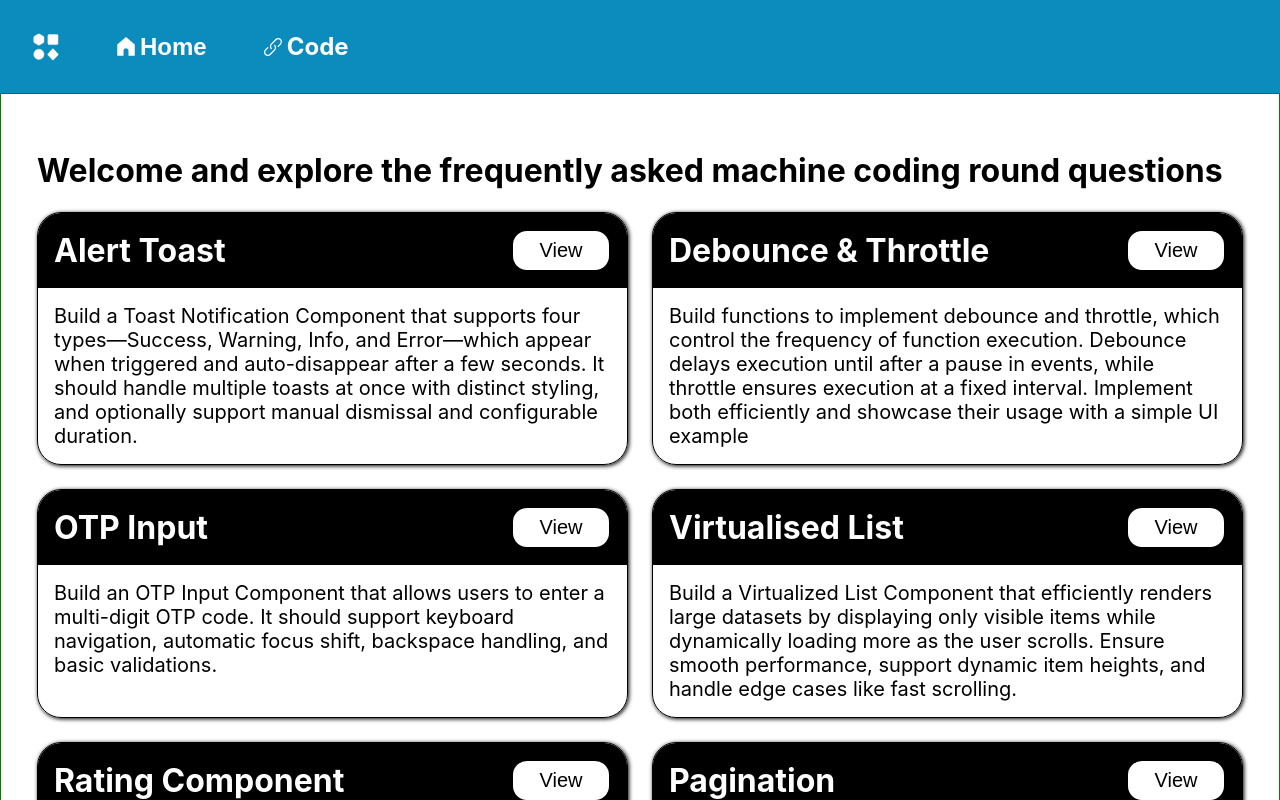
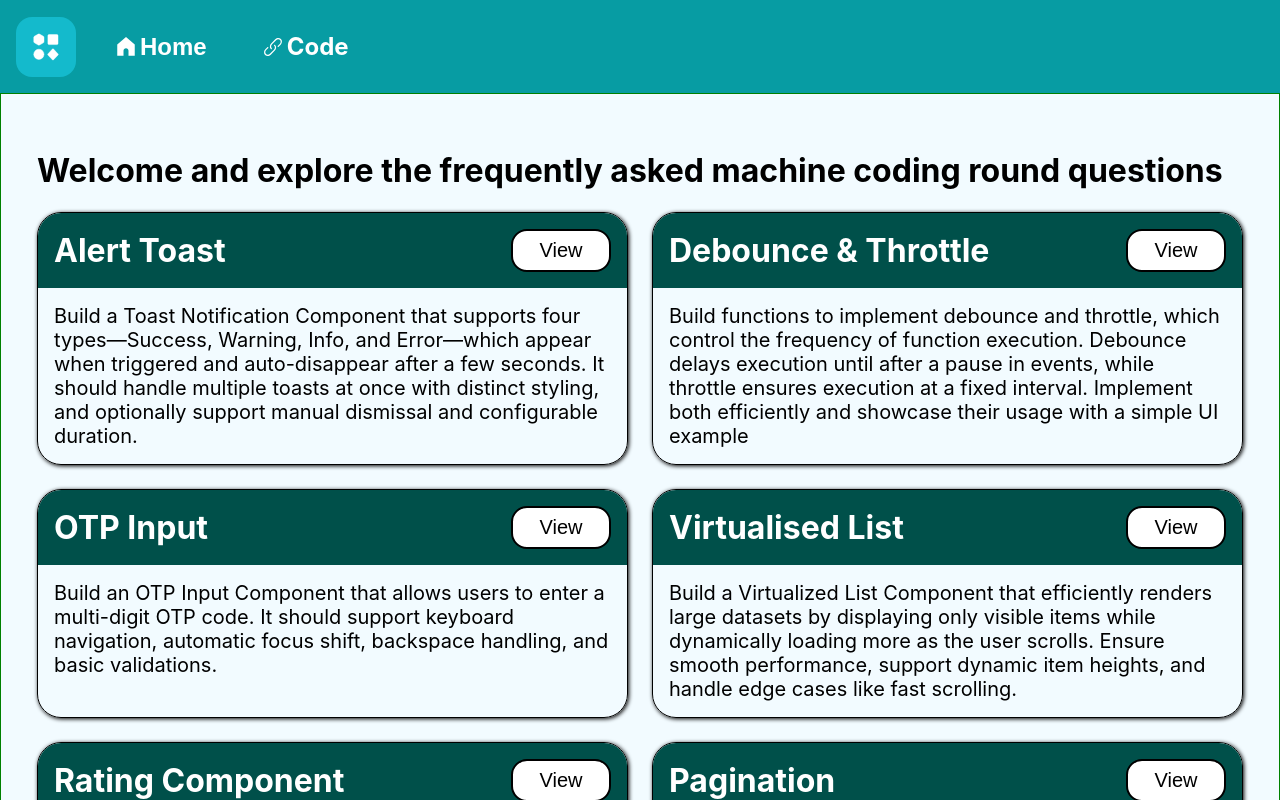
Before and after one commit to aayush-jangra/frontend, a React (Create React App) app in the folder machine-coding/: page / in a window 1280 px wide. Shown: the top 800 px of the page. Built offline with nearby package versions, Linux system fonts and the light colour scheme.

Commit message:
Minor theme changes

```diff
--- a/machine-coding/src/Pages/Homepage/Homepage.jsx
+++ b/machine-coding/src/Pages/Homepage/Homepage.jsx
@@ -8,7 +8,7 @@ const Homepage = () => {
       <h1>
         Welcome and explore the frequently asked machine coding round questions
       </h1>
-      <div className="questions">
+      <div className="homepage-questions">
         {questions.map((ques) => (
           <ContentBox
             key={ques.path}
--- a/machine-coding/src/Pages/Homepage/homepageStyles.css
+++ b/machine-coding/src/Pages/Homepage/homepageStyles.css
@@ -1,4 +1,4 @@
-.questions {
+.homepage-questions {
   display: flex;
   flex-wrap: wrap;
   gap: 24px;
--- a/machine-coding/src/components/componentStyles.css
+++ b/machine-coding/src/components/componentStyles.css
@@ -10,7 +10,7 @@
 }
 
 .content-box-title {
-  background: black;
+  background: #00504a;
   color: white;
   padding: 16px;
   font-size: 32px;
@@ -48,7 +48,7 @@
   width: 100%;
   box-sizing: border-box;
   transition: all 0.3s;
-  background-color: rgb(12, 139, 189);
+  background-color: #079ca3;
   min-height: fit-content;
   display: flex;
   align-items: center;
@@ -174,12 +174,13 @@
   height: 44px;
   width: 44px;
   transition: all 0.5s;
-  background-color: rgb(12, 139, 189);
+  background-color: #14bacc;
   overflow: hidden;
   z-index: 100;
 }
 
 .all-questions-content:hover {
+  background-color: #027977;
   height: 90vh;
   width: 50vw;
   box-shadow: 4px 4px 20px black;
@@ -189,16 +190,17 @@
 .question-items-container {
   display: flex;
   flex-wrap: wrap;
-  width: 50vw;
+  width: calc(50vw - 32px);
   gap: 16px;
   justify-content: center;
   overflow-y: auto;
-  height: calc(90vh - 72px);
+  max-height: calc(90vh - 72px);
+  padding: 16px;
 }
 
 .question-item {
-  background-color: black;
-  color: white;
+  background-color: #fa9d83;
+  color: black;
   width: fit-content;
   padding: 16px;
   border-radius: 16px;
--- a/machine-coding/src/index.css
+++ b/machine-coding/src/index.css
@@ -1,13 +1,14 @@
 body {
   margin: 0;
-  font-family: -apple-system, BlinkMacSystemFont, 'Segoe UI', 'Roboto', 'Oxygen',
-    'Ubuntu', 'Cantarell', 'Fira Sans', 'Droid Sans', 'Helvetica Neue',
+  font-family: -apple-system, BlinkMacSystemFont, "Segoe UI", "Roboto", "Oxygen",
+    "Ubuntu", "Cantarell", "Fira Sans", "Droid Sans", "Helvetica Neue",
     sans-serif;
   -webkit-font-smoothing: antialiased;
   -moz-osx-font-smoothing: grayscale;
+  background-color: #f2fbff;
 }
 
 code {
-  font-family: source-code-pro, Menlo, Monaco, Consolas, 'Courier New',
+  font-family: source-code-pro, Menlo, Monaco, Consolas, "Courier New",
     monospace;
 }
```
